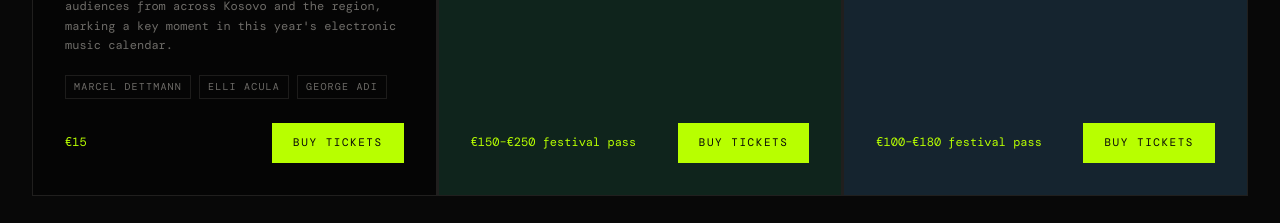
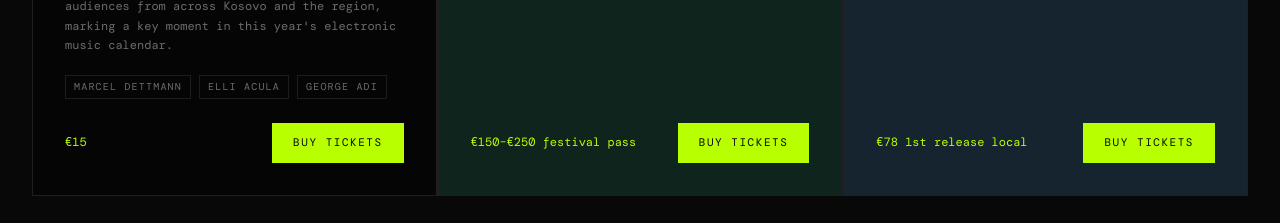
Before and after one commit to eronbegiqi/Techno-kosova-website, a React (Vite) app: page / in a window 1280 px wide. Shown: the part 1680-1903 px from the top of the page. Built offline with nearby package versions, Linux system fonts and the light colour scheme; a web font is replaced by a local one.

Commit message:
sundance 1st release ticket price

```diff
--- a/src/data.js
+++ b/src/data.js
@@ -349,8 +349,8 @@ export const events = [
     address: 'Zvërnec, Albania',
     lineup: ['International Techno Artists', 'Albanian DJs', 'Live Performances', 'Ambient Sets'],
     description: 'Four days of electronic music in the stunning Albanian mountains. Set against breathtaking natural scenery, Sundance Festival combines world-class DJs with immersive art installations and mountain views.',
-    ticketLink: 'https://sundance-festival.com/',
-    price: '€100–€180 festival pass',
+    ticketLink: 'https://sundance-festival.com/event/sundance-festival-albania-2026/',
+    price: '€78 1st release local ',
     soldOut: false,
     featured: true,
     posterColor: '#2a4f6a',
```
